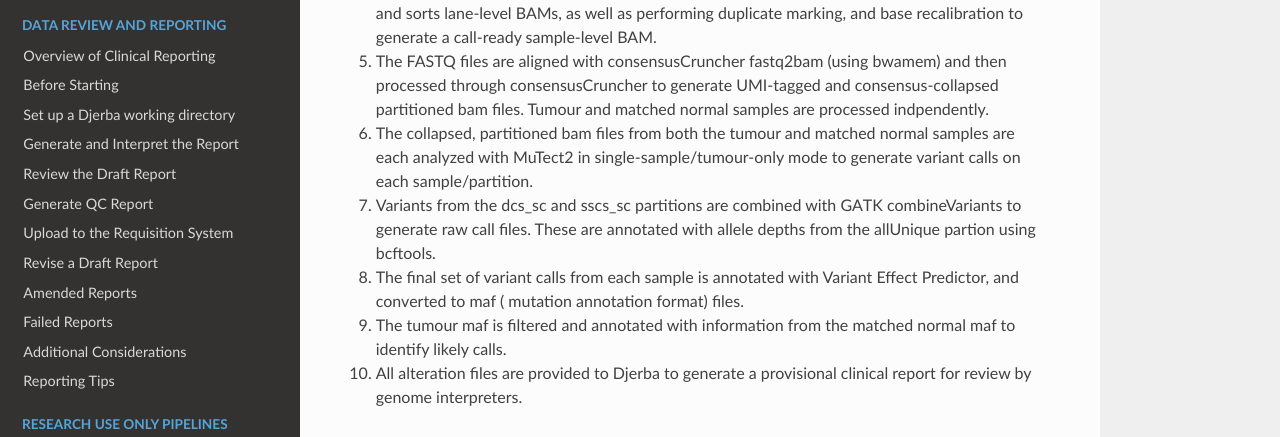
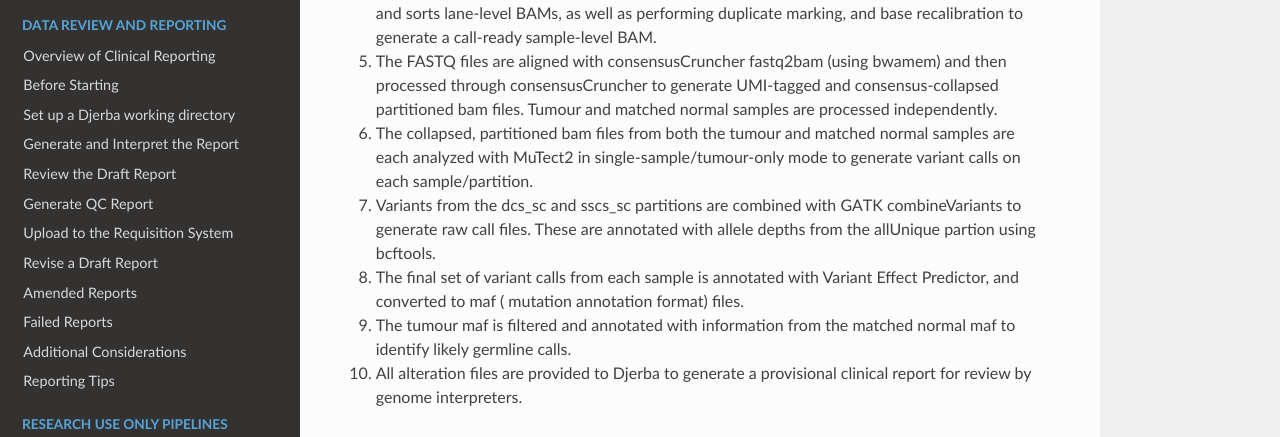
Before and after one commit to oicr-gsi/oicr-gsi, a Sphinx documentation site: the page built from source/informatics-pipelines/assays.rst, in a window 1280 px wide and 900 px high, scrolled down 7553 px. Shown: the part 206-643 px from the top of the window. Built offline with Sphinx 7.4.7 and the Read the Docs theme 3.1.0, drawn with Linux system fonts in a browser that asks for light colours.

Commit message:
found and fixed a few more typos

```diff
--- a/source/informatics-pipelines/assays.rst
+++ b/source/informatics-pipelines/assays.rst
@@ -125,11 +125,11 @@ Targeted Sequencing (TAR) version |tar-version|
 2.	FASTQ files are aligned with BwaMem to generate an unprocessed lane-level BAM file.
 3.	Cases are quality controlled with the bamQC workflow generating a JSON file of lane-level alignment QC metrics for review. The quality control metrics include the insert size distribution, amount of duplication, mapping percentage, and other TAR ‘Single Lane’ metrics described in QM. Quality Control and Calibration Procedures.  Genomic fingerprints are generated from lane-level alignments and made available to sample authentication procedures.
 4.	All lane-level BAM files are collected and processed via BamMergePreProcessing, which merges and sorts lane-level BAMs, as well as performing  duplicate marking, and base recalibration to generate a call-ready sample-level BAM.
-5.	The FASTQ files are aligned with consensusCruncher fastq2bam (using bwamem) and then processed through consensusCruncher to generate UMI-tagged and consensus-collapsed partitioned bam files.  Tumour and matched normal samples are processed indpendently.
+5.	The FASTQ files are aligned with consensusCruncher fastq2bam (using bwamem) and then processed through consensusCruncher to generate UMI-tagged and consensus-collapsed partitioned bam files.  Tumour and matched normal samples are processed independently.
 6.	The collapsed, partitioned bam files from both the tumour and matched normal samples are each analyzed with MuTect2 in single-sample/tumour-only mode to generate variant calls on each sample/partition.
 7.	Variants from the dcs_sc and sscs_sc partitions are combined with GATK combineVariants to generate raw call files. These are annotated with allele depths from the allUnique partion using bcftools.
 8.	The final set of variant calls from each sample is annotated with Variant Effect Predictor, and converted to maf ( mutation annotation format) files.
-9.	The tumour maf is filtered and annotated with information from the matched normal maf to identify likely calls.
+9.	The tumour maf is filtered and annotated with information from the matched normal maf to identify likely germline calls.
 10.	All alteration files are provided to Djerba to generate a provisional clinical report for review by genome interpreters.
 
 
```
